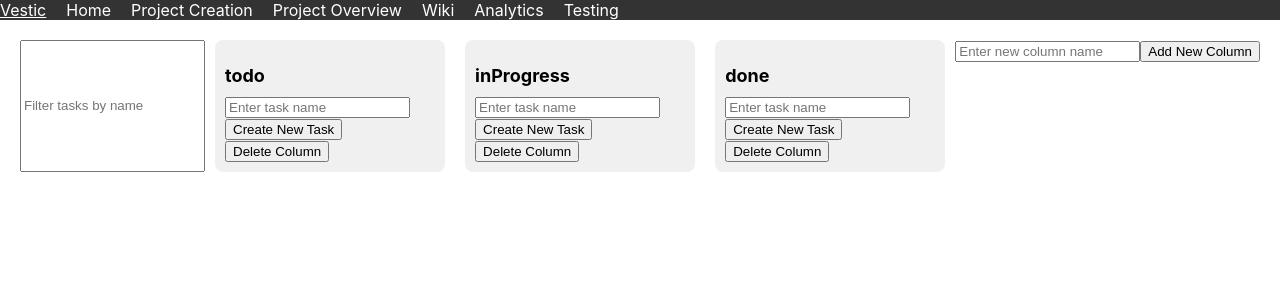
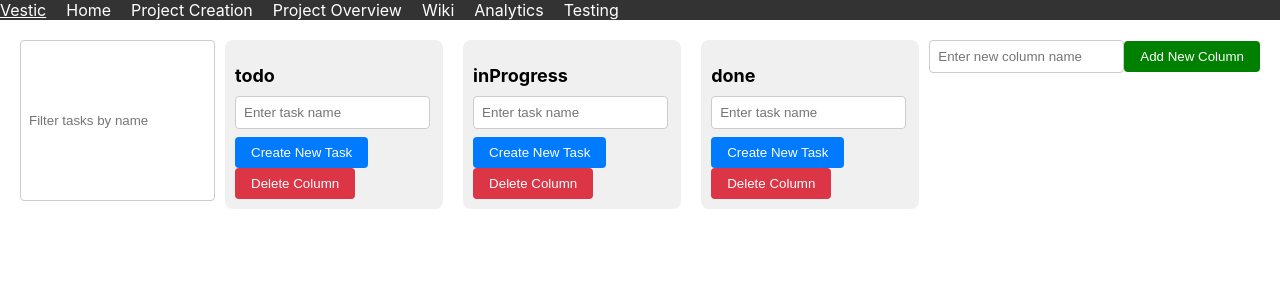
Before and after one commit to Sam772/Vestic, a React (Create React App) app: page /projectoverview in a window 1280 px wide. Shown: the top 300 px of the page. Built offline with nearby package versions, Linux system fonts and the light colour scheme.

Commit message:
css for kanban board

```diff
--- a/src/pages/ProjectOverview.css
+++ b/src/pages/ProjectOverview.css
@@ -48,6 +48,11 @@
     background-color: #0056b3;
   }
 
+  .task.dragging {
+    opacity: 0.5;
+    border-color: #007bff;
+  }
+
   .add-column {
     margin-top: 20px;
   }
@@ -69,3 +74,46 @@
   .add-column button:hover {
     background-color: #218838;
   }
+
+.input-field {
+    margin-bottom: 8px;
+    padding: 8px;
+    border: 1px solid #ccc;
+    border-radius: 4px;
+  }
+
+  .create-task-button {
+    padding: 8px 16px;
+    margin-right: 8px;
+    border: none;
+    border-radius: 4px;
+    background-color: #007bff;
+    color: #fff;
+    cursor: pointer;
+  }
+
+  .create-task-button:hover {
+    background-color: #0056b3;
+  }
+
+  .delete-column-button {
+    padding: 8px 16px;
+    border: none;
+    border-radius: 4px;
+    background-color: #dc3545;
+    color: #fff;
+    cursor: pointer;
+  }
+
+  .create-column-button {
+    padding: 8px 16px;
+    border: none;
+    border-radius: 4px;
+    background-color: #008000;
+    color: #fff;
+    cursor: pointer;
+  }
+
+  .delete-column-button:hover {
+    background-color: #bd2130;
+  }
--- a/src/pages/ProjectOverview.tsx
+++ b/src/pages/ProjectOverview.tsx
@@ -222,6 +222,7 @@ const KanbanBoard: React.FC = () => {
     <div ref={drop} className="kanban-board">
       <input
         type="text"
+        className="input-field"
         value={filterText}
         onChange={(e) => setFilterText(e.target.value)}
         placeholder="Filter tasks by name"
@@ -233,6 +234,7 @@ const KanbanBoard: React.FC = () => {
               <div>
                 <input
                   type="text"
+                  className="input-field"
                   value={columnName}
                   onChange={(e) => handleCreateNewColumn(columnName as ColumnName, e.target.value)}
                 />
@@ -259,23 +261,34 @@ const KanbanBoard: React.FC = () => {
           <div>
             <input
               type="text"
+              className="input-field"
               value={newTaskTexts[columnName]}
               onChange={(e) => handleNewTaskTextChange(columnName as ColumnName, e.target.value)}
               placeholder="Enter task name"
             />
-            <button onClick={() => handleCreateNewTask(columnName as ColumnName)}>Create New Task</button>
-            <button onClick={() => handleDeleteColumn(columnName)}>Delete Column</button>
+            <button
+              className="create-task-button"
+              onClick={() => handleCreateNewTask(columnName as ColumnName)}>Create New Task
+            </button>
+            <button
+              className="delete-column-button"
+              onClick={() => handleDeleteColumn(columnName)}>Delete Column
+            </button>
           </div>
         </div>
       ))}
       <div>
         <input
           type="text"
+          className="input-field"
           value={""}
           onChange={(e) => setSelectedColumn(e.target.value)}
           placeholder="Enter new column name"
         />
-        <button onClick={() => handleCreateNewColumn(null, selectedColumn!)}>Add New Column</button>
+        <button
+          className="create-column-button"
+          onClick={() => handleCreateNewColumn(null, selectedColumn!)}>Add New Column
+        </button>
       </div>
       {isModalOpen && (
         <TaskModal
```
